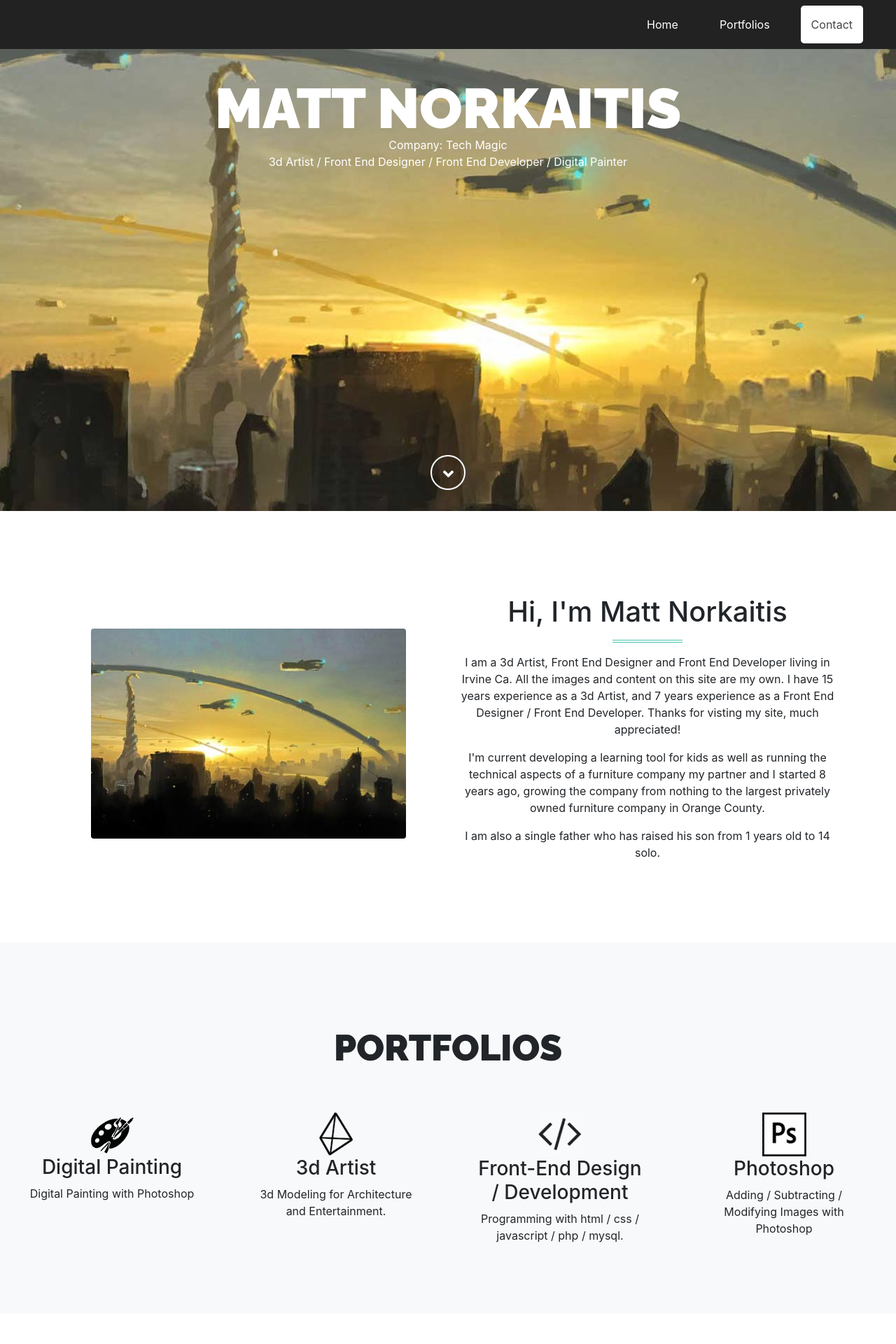
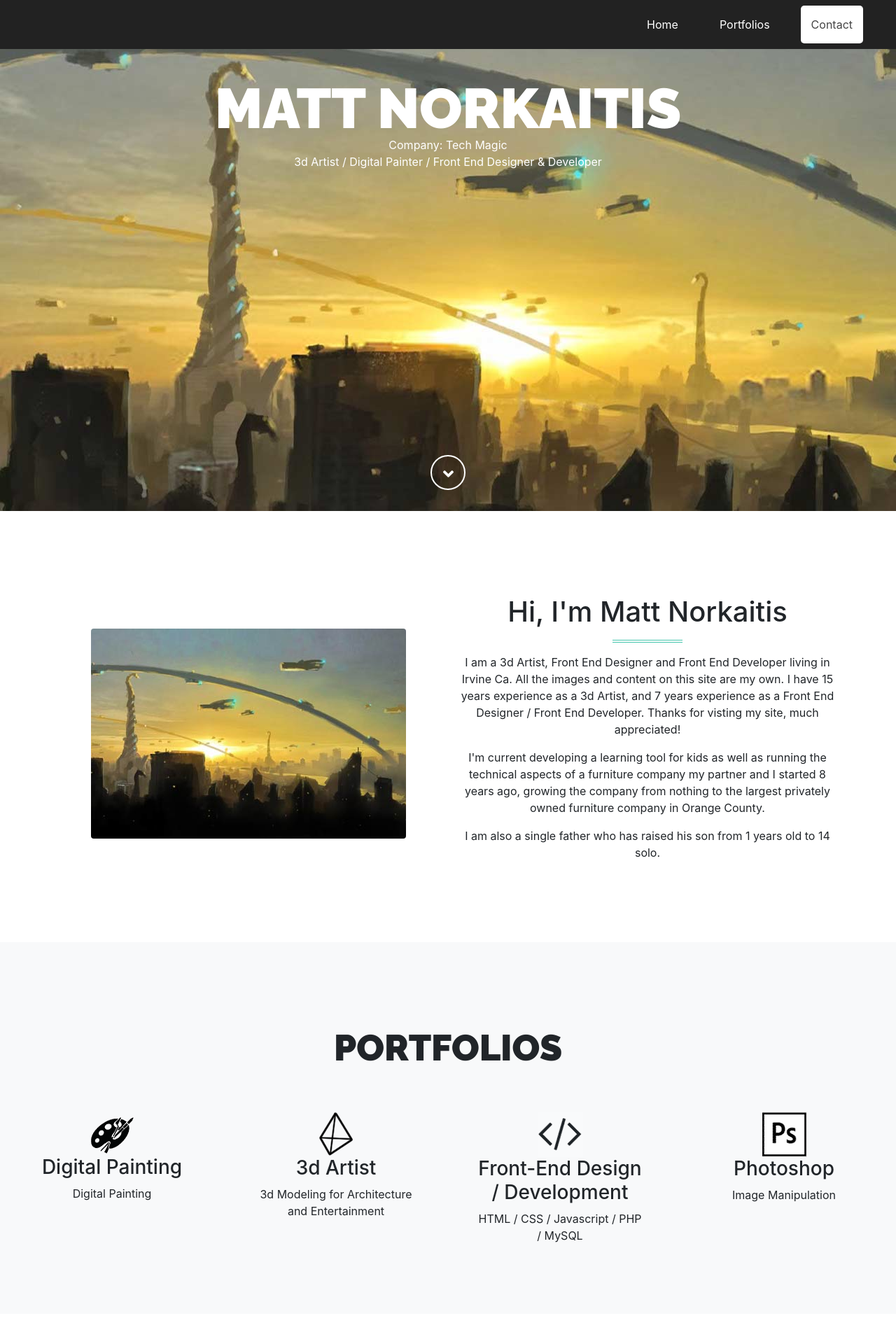
Before and after one commit to gamesmartz/3D-Portfolio, a PHP site: page / in a window 1280 px wide. Shown: the top 1920 px of the page at 70% size. Run offline with PHP 8.4, Linux system fonts and the light colour scheme; some libraries are stand-ins or nearby versions.

Commit message:
verbage changes on index.php

```diff
--- a/index.php
+++ b/index.php
@@ -1,7 +1,7 @@
   <?php
     include ('modules/head.php')
   ?>
-  <title>Matt Norkaitis - 3d Artist /  Designer / Developer - Irvine Ca</title>
+  <title>Matt Norkaitis - 3d Artist / Designer / Developer - Irvine Ca</title>
 
 </head>
 
@@ -16,7 +16,7 @@
         <div class="col-12 my-auto text-center text-white">
           <div class="header-title">Matt Norkaitis</div>
           <div class="masthead-subtitle">Company: Tech Magic</div>
-          <div class="masthead-subtitle"><a href="3d-artist">3d Artist</a> / <a href="front-end-dev">Front End Designer / Front End Developer</a> / <a href="digital-painting">Digital Painter</a></div>
+          <div class="masthead-subtitle">3d Artist / Digital Painter / Front End Designer & Developer</div>
         </div>
       </div>
     </div>
@@ -64,7 +64,7 @@
             <div class="wow fadeIn px-4 pb-4 pb-lg-0 h-100">
               <img src="assets/img/artist-pallet.png" alt="Artist Pallet">
               <h3>Digital Painting</h3>
-              <p class="mb-0">Digital Painting with Photoshop</p>
+              <p class="mb-0">Digital Painting</p>
             </div>
           </a>
         </div>
@@ -73,7 +73,7 @@
             <div class="px-4 pb-4 pb-lg-0 h-100">
               <img src="assets/img/3d-shape.png" alt="3d Shape">
               <h3>3d Artist</h3>
-              <p class="mb-0">3d Modeling for Architecture and Entertainment.</p>
+              <p class="mb-0">3d Modeling for Architecture and Entertainment</p>
             </div>
           </a>
         </div>
@@ -82,7 +82,7 @@
             <div class="px-4 pb-4 pb-lg-0 h-100">
               <img src="assets/img/closing-braces.png" alt="Closing Braces">
               <h3>Front-End Design / Development</h3>
-              <p class="mb-0">Programming with html / css / javascript / php / mysql.</p>
+              <p class="mb-0">HTML / CSS / Javascript / PHP / MySQL</p>
             </div>
           </a>
         </div>
@@ -91,7 +91,7 @@
             <div class="wow fadeIn px-4 h-100">
               <img src="assets/img/photo-add-subtract.png" alt="Photoshop Logo">
               <h3>Photoshop</h3>
-              <p class="mb-0">Adding / Subtracting / Modifying Images with Photoshop</p>
+              <p class="mb-0">Image Manipulation</p>
             </div>
           </a>
         </div>
```
